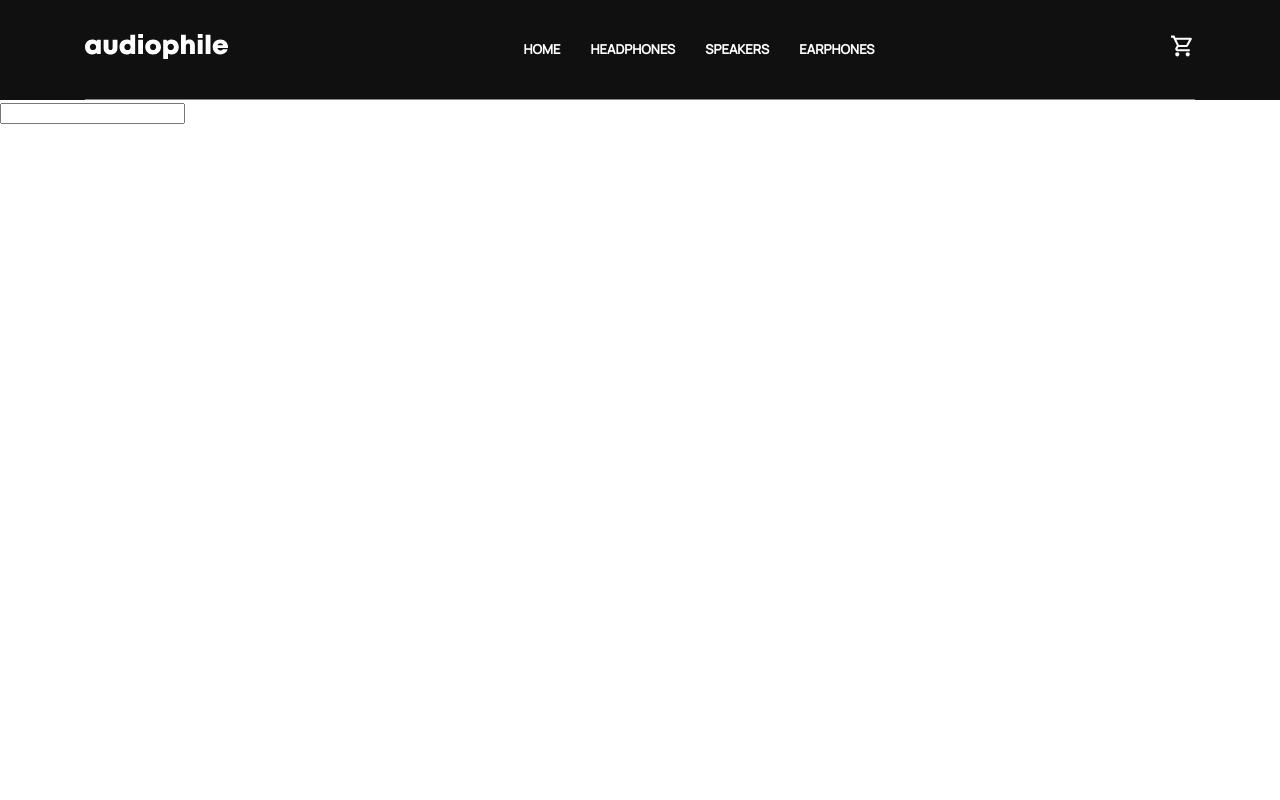
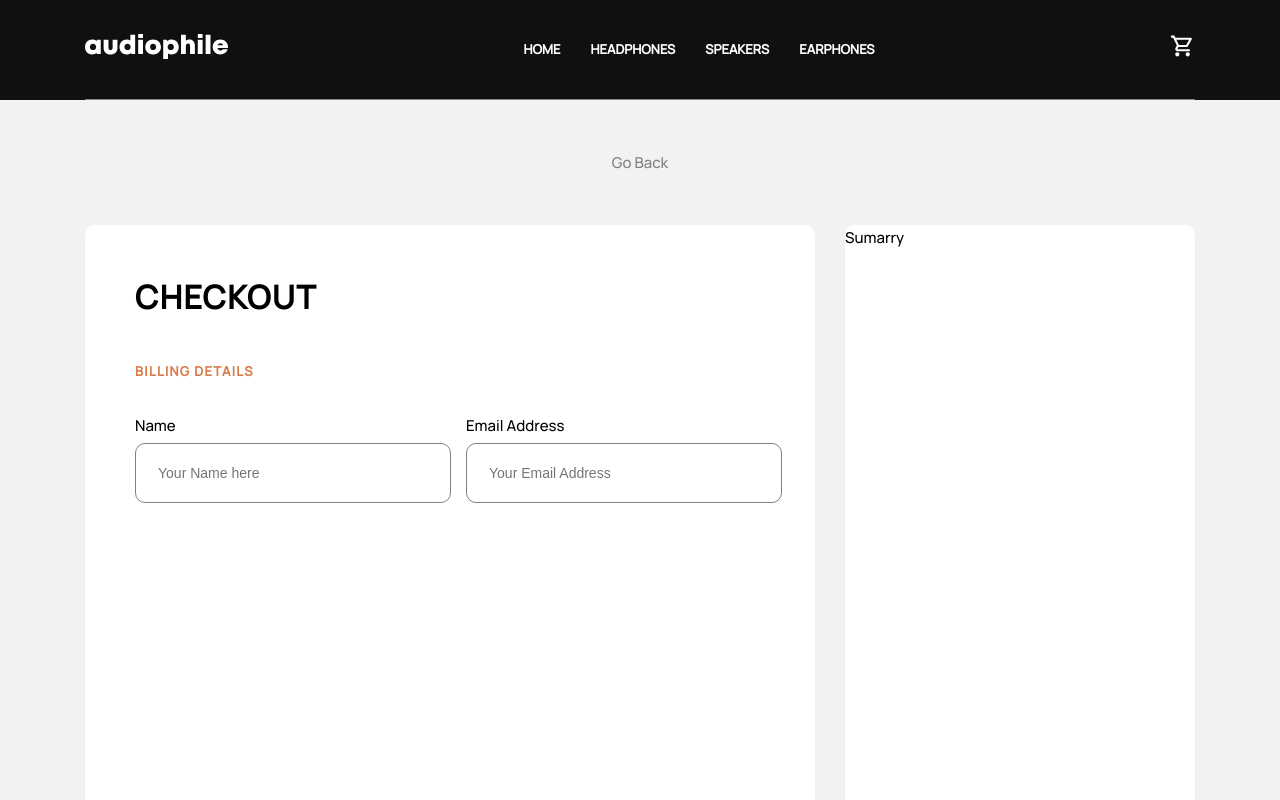
Before and after one commit to sandeeep0098/Audiophile_MERN_Stack_New, a Next.js app: page /Checkout in a window 1280 px wide. Shown: the top 800 px of the page. Built offline with nearby package versions, Linux system fonts and the light colour scheme.

Commit message:
input form

```diff
--- a/src/app/Checkout/Checkout.scss
+++ b/src/app/Checkout/Checkout.scss
@@ -1,4 +1,86 @@
 .checkout{
-    background-color: var(--colorWhit);
-    height: 100vh;
+    background-color: var(--colorGreyMedium);
+
+
+.back-link{
+    text-align: center;
+    padding: 5rem;
+.link{
+    text-decoration: none;
+    color: gray;
+    &:hover{
+        text-decoration: underline;
+    }
+  }
 }
+    .wrapper{
+            display: flex;
+            margin: 0 auto ;
+            justify-content: space-between;
+            padding-bottom: 10rem;
+            max-width: 111rem;
+
+
+                .main-form{
+    background-color: var(--colorWhite);
+    width: 73rem;
+    height: 120rem;
+    border-radius: 1rem;
+      h2{
+        font-weight: bold;
+        font-size: 3.2rem;
+
+        margin: 5rem 5rem 4rem ;
+
+    }
+
+    .main-form-wrapper{
+        max-width: 63rem;
+        // background-color: aqua;
+        height: 100rem;
+        margin: auto;
+
+        .input_billing_details{
+            h6{
+                color: var(--primaryColor);
+                font-weight: bold;
+font-size: 1.3rem;            }
+
+
+.wrapper{
+    gap: 1.5rem;
+    .fieldinput{
+        display: flex;
+        flex-direction: column;
+        gap: 0.5rem;
+        .field-input{
+            width: 31rem;
+            height: 5.6rem;
+            border-radius: 1rem;
+           border: 1px solid Grey;
+            transition: border-color 0.3s;
+              outline: none;
+           &:focus, &:hover{
+            border-color: var(--primaryColor);
+           }
+           &::placeholder{
+            font-size: 1.4rem;
+            padding-left: 2rem;
+           }
+
+        }
+
+
+    }
+}
+        }
+
+
+
+
+}
+}
+
+}
+
+}
--- a/src/app/Checkout/page.tsx
+++ b/src/app/Checkout/page.tsx
@@ -1,11 +1,73 @@
 import React from 'react'
 import "./Checkout.scss"
+import Sumarry from '@/components/cart/Sumarry'
+import Link from 'next/link'
 
 const Checkout = () => {
   return (
-    <div className='checkout'>
-      <input />
-    </div>
+    <>
+      <div className='checkout'>
+
+        <div className="back-link">
+
+        <Link href="" className='link'>Go Back</Link>
+       </div>
+
+
+        <div className="wrapper">
+
+
+          <form action="" className='main-form'>
+            <h2>Checkout</h2>
+            <div className="main-form-wrapper">
+
+
+              <div className="input_billing_details">
+                <h6>Billing details</h6>
+                <div className="wrapper">
+
+                  <div className="fieldinput">
+                    <label htmlFor="name" className='name-label'>Name</label>
+                <input type="text" placeholder='Your Name here' className='field-input' />
+
+
+                  </div>
+
+
+
+                  <div className="fieldinput">
+                    <label htmlFor="name" className='name-label'>Email Address</label>
+                <input type="text" placeholder='Your Email Address' className='field-input' />
+
+
+                  </div>
+
+
+                </div>
+
+
+
+
+        </div>
+        <div className="input_shipping_info">
+        </div>
+        <div className="input_payment_details">
+
+              </div>
+              </div>
+
+          </form>
+
+
+
+            <Sumarry />
+
+
+
+      </div>
+
+         </div>
+        </>
   )
 }
 
--- a/src/app/globals.scss
+++ b/src/app/globals.scss
@@ -13,6 +13,7 @@
   --colorGrey: #f1f1f1;
   --colorGreyDark: #101010;
   --colorBlack: #000000;
+  --colorGreyMedium: #f2f2f2;
 
   /* ================ Font ================ */
   --fontFamily: 'Manrope', sans-serif;
--- a/src/components/cart/Cart.tsx
+++ b/src/components/cart/Cart.tsx
@@ -92,7 +92,7 @@ const Cart = ({showCartHandler}: any) => {
             handleClick={showCartHandler}
         />
            <ProductLinkPrimaryButton
-          path="/"
+          path="/Checkout"
           type="primary"
             className="button"
             name="Checkout"
--- /dev/null
+++ b/src/components/cart/Sumarry.tsx
@@ -0,0 +1,9 @@
+import React from 'react'
+import "./Summary.scss"
+const Sumarry = () => {
+  return (
+    <div className='summary'>Sumarry</div>
+  )
+}
+
+export default Sumarry
--- /dev/null
+++ b/src/components/cart/Summary.scss
@@ -0,0 +1,8 @@
+.summary{
+    width: 35rem;
+
+    background-color: var(--colorWhite);
+    height: 62rem;
+    border-radius: 1rem;
+
+}
```
